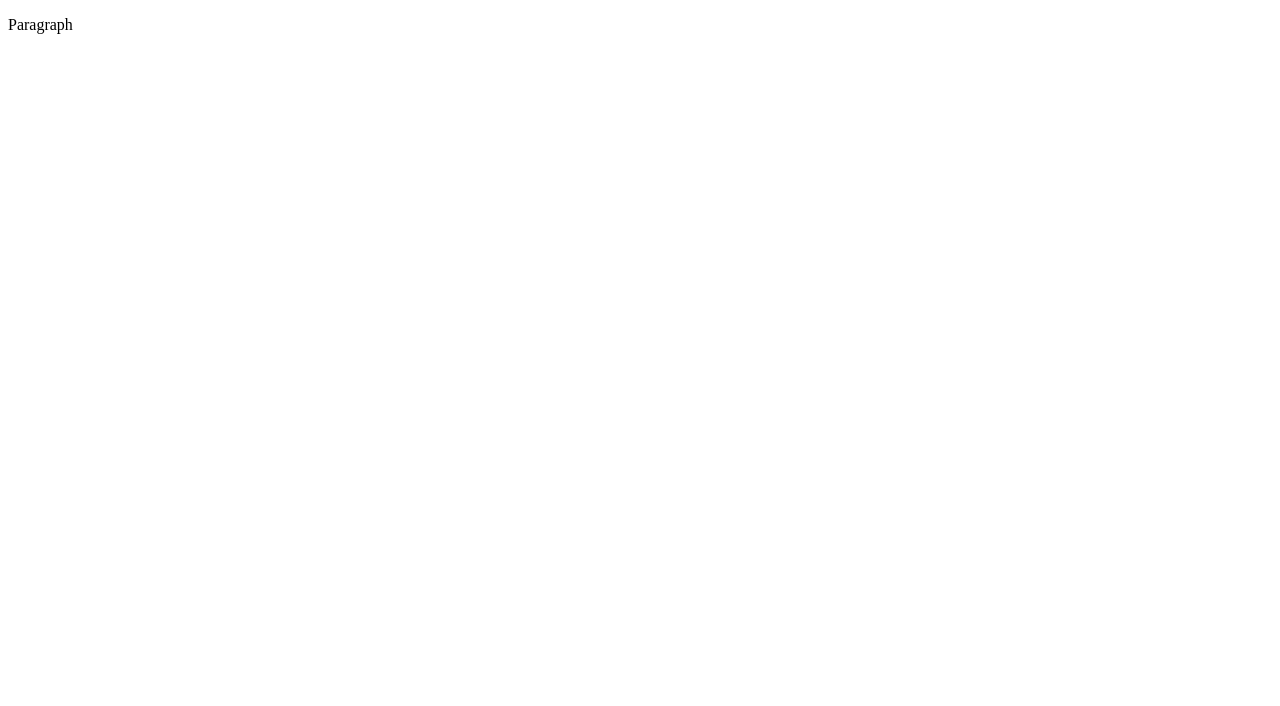
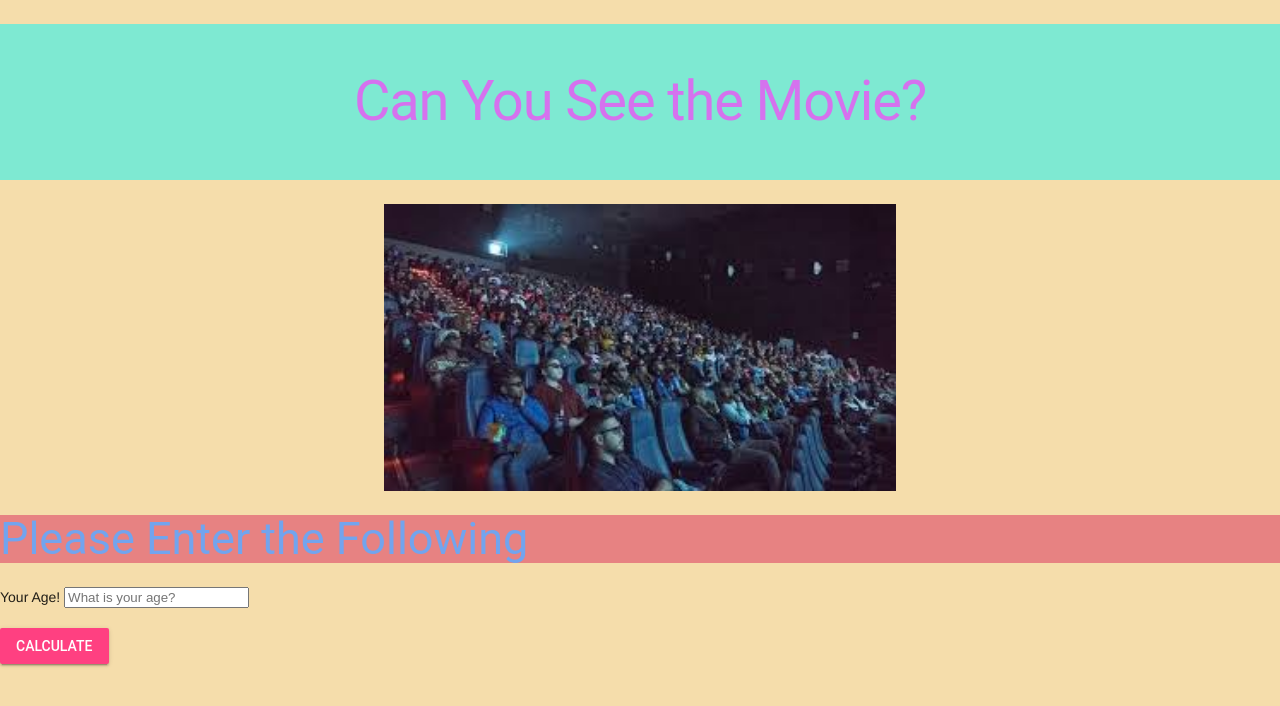
Before and after one commit to ICD2O-Digital-Tech-BrandonB/-Unit4-03-HTML-Movie, a plain HTML site: page index.html in a window 1280 px wide. Drawn offline with nearby package versions, Linux system fonts and the light colour scheme.

Commit message:
HTML Movie

```diff
--- a/css/style.css
+++ b/css/style.css
@@ -1,4 +1,33 @@
-/* Created by: Mr. Coxall
-* Created on: Sep 2020
+/* Created by: Brandon Brandhuber
+* Created on: April 2025
 * This file contains the CSS for index.html
 */
+
+body {
+    background-color: rgb(245, 221, 171);
+}
+
+h1 {
+    background-color: rgb(126, 233, 210);
+    color: hsl(288, 78%, 69%);
+    padding: 40px;
+    text-align: center;
+}
+
+h2 {
+    background-color: rgb(231, 130, 130);
+    color: hsl(216, 78%, 69%);
+}
+
+div {
+    font-weight: bold;
+    color: #000000;
+    margin: 5px;
+}
+
+.center {
+    display: block;
+    margin-left: auto;
+    margin-right: auto;
+    width: 40%;
+}
--- a/index.html
+++ b/index.html
@@ -1,9 +1,60 @@
 <!DOCTYPE html>
 <html>
   <head>
-    <title>Title</title>
+
+      <!--Meta Data-->
+      <meta charset="utf-8">
+      <meta name="description" content="Volume of a Sphere">
+      <meta name="keyboard" content="immaculata, icd2o">
+      <meta name="author" content="BrandonBCode">
+      <meta name="viewport" content="width=device-width, initial-scale=1.0">
+
+    <!--Allows the Use of Favicons-->
+      <link rel="apple-touch-icon" sizes="180x180" href="./faviconu403/apple-touch-icon.png">
+      <link rel="icon" type="image/png" sizes="32x32" href="./faviconu403/favicon-32x32.png">
+      <link rel="icon" type="image/png" sizes="16x16" href="./faviconu403/favicon-16x16.png">
+      <link rel="manifest" href="./faviconu403/site.webmanifest">
+
+      <!--Google's MDL Crucial Code-->
+      <link rel="stylesheet" href="https://fonts.googleapis.com/icon?family=Material+Icons">
+      <link rel="stylesheet" href="https://code.getmdl.io/1.3.0/material.indigo-pink.min.css">
+
+      <!--Links CSS to HTML-->
+      <link rel="stylesheet" href="./css/style.css">
+
+    <title>Movie Theatre Theatrics</title>
   </head>
   <body>
-    <p>Paragraph</p>
+
+    <!--MDL Crucial Code-->
+    <script defer src="https://code.getmdl.io/1.3.0/material.min.js"></script>
+
+    <!--Links JS to HTML-->
+    <script src="./js/script.js"></script>
+
+    <h1>Can You See the Movie?</h1>
+
+    <!--Allows you to use an image on HTML-->
+    <img src="./images/movie-theatre.jpg" alt="Movie Theatre" class="center" >
+
+    <h2>Please Enter the Following</h2>
+
+    <!--Information for Function-->
+      <form action="javascript:intakeAge()">
+        <label for="userAge">Your Age!</label>
+        <input type="number" id="userAge" step="1" placeholder="What is your age?"><br><br>
+
+        <!-- Raised button with ripple -->
+        <button
+          class="mdl-button mdl-js-button mdl-button--raised mdl-js-ripple-effect mdl-button--accent"
+          onclick="intakeAge()"> Calculate
+        </button>
+        <br/>
+      </form>
+    </p>
+
+    <!--Location for where to display the message-->
+    <div id="outputAge"></div>
+    <br>
   </body>
 </html>
--- a/js/script.js
+++ b/js/script.js
@@ -1,5 +1,30 @@
-// Copyright (c) 2020 Mr. Coxall All rights reserved
+// Copyright (c) 2025 BrandonBCode All rights reserved
 //
-// Created by: Mr. Coxall
-// Created on: Sep 2020
+// Created by: BrandonBCode
+// Created on: March 2025
 // This file contains the JS functions for index.html
+
+"use strict";
+/**
+ * This function calculates the celsius from fahrenheit
+ */
+function intakeAge() {
+    // input that takes the fahrenheit from the user and converts it.
+    let userAge = parseInt(document.getElementById("userAge").value);
+    let display = "";
+
+    if (userAge >= 17){
+        display = "You can see a Rated R Movie Alone!"
+    }
+    else if (userAge >= 13) {
+        display = "You can see a PG-13 movie alone!"
+    } else if (userAge >= 5) {
+        display = "You can see a G or PG movie alone!"
+    } else {
+        display = "You're too young for most movies unfortunately"
+    }
+
+  // output that displays the celsius
+    document.getElementById("outputAge").innerHTML = display;
+
+}
```
Also changed, not shown: faviconu403/android-chrome-192x192.png (added), faviconu403/android-chrome-512x512.png (added), faviconu403/apple-touch-icon.png (added), faviconu403/favicon-16x16.png (added), faviconu403/favicon-32x32.png (added), faviconu403/favicon.ico (added), faviconu403/site.webmanifest (added), images/movie-theatre.jpg (added).
